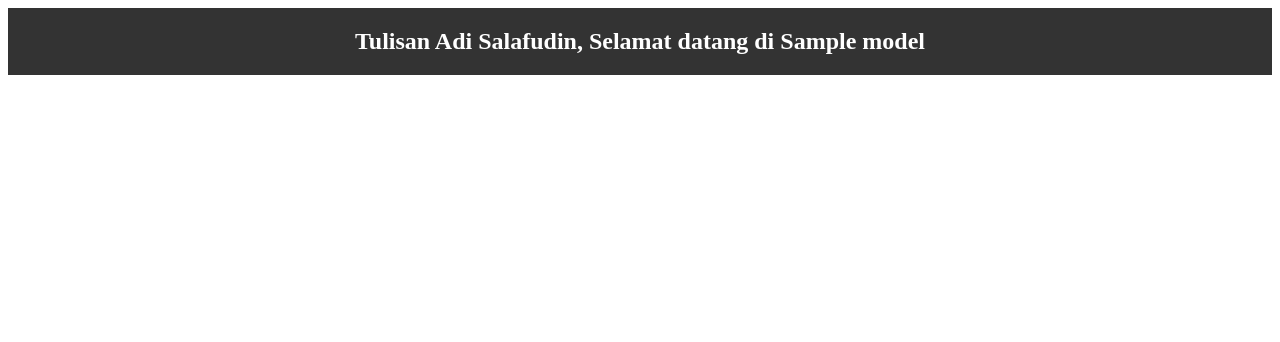
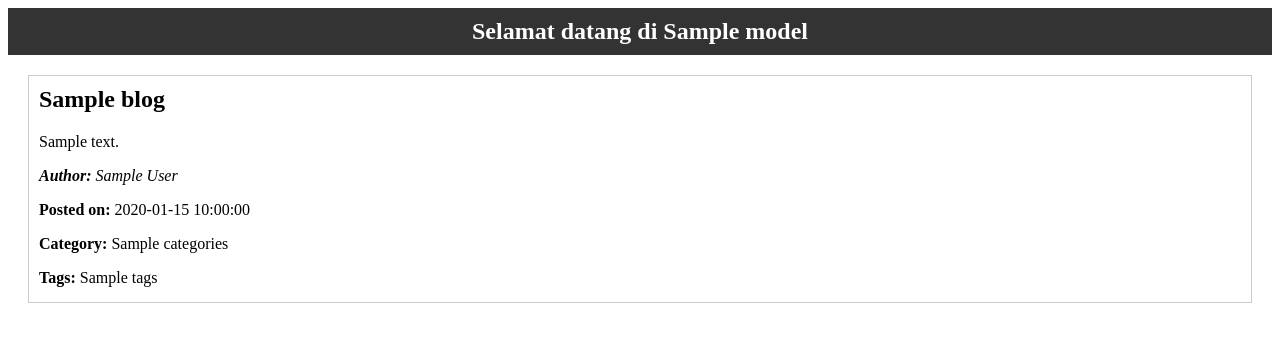
Before and after one commit to AdiSalL/blog.1, a PHP site: template src/View/Home/index.php in a window 1280 px wide. Shown: the top 342 px of the page. Run offline with PHP 8.4, Linux system fonts and the light colour scheme; the template is opened without the code that fills it: most values are stand-ins (such as "Sample title", 1, 10 or a date in 2020).

Commit message:
blog content

```diff
--- a/public/index.php
+++ b/public/index.php
@@ -7,7 +7,7 @@ use Pc\Blogapp\Controller\BlogController;
 
 
 Router::add("GET", "/", HomeController::class , "index");
-Router::add("GET", "/post", BlogController::class , "showBlog");
+Router::add("GET", "/post/{id}", BlogController::class , "showBlog");
 
 
 Router::run();
--- a/src/View/Home/index.php
+++ b/src/View/Home/index.php
@@ -3,7 +3,7 @@
 <head>
     <meta charset="UTF-8">
     <meta name="viewport" content="width=device-width, initial-scale=1.0">
-    <title>Document</title>
+    <title><?= htmlspecialchars($model["title"]) ?></title>
     <style>
         nav {
             background-color: #333;
@@ -11,18 +11,58 @@
             justify-content: center;
             align-items: center;
             width: 100%;
-
+            padding: 10px 0;
         }
 
         nav h1 {
             color: white;
+            text-align: center;
+            margin: 0;
+        }
+
+        .content {
+            padding: 20px;
+        }
+
+        .blog-post {
+            border: 1px solid #ccc;
+            padding: 10px;
+            margin-bottom: 20px;
+        }
+
+        .blog-post h2 {
+            margin-top: 0;
+        }
+
+        .blog-post p {
+            margin-bottom: 5px;
+        }
+
+        .blog-post .author {
+            font-style: italic;
         }
     </style>
 </head>
 <body>
     <nav>
-        <h1>Tulisan Adi Salafudin, Selamat datang di <?= $model["title"]?></h1>
+        <h1>Selamat datang di <?= htmlspecialchars($model["title"]) ?></h1>
+    </nav>
 
-    </nav>
+    <div class="content">
+        <?php if (!empty($model["blogs"])): ?>
+            <?php foreach ($model["blogs"] as $blog): ?>
+                <div class="blog-post">
+                    <h2><?= htmlspecialchars($blog->title) ?></h2>
+                    <p><?= htmlspecialchars($blog->content) ?></p>
+                    <p class="author"><strong>Author:</strong> <?= htmlspecialchars($blog->author) ?></p>
+                    <p><strong>Posted on:</strong> <?= htmlspecialchars($blog->created_at) ?></p>
+                    <p><strong>Category:</strong> <?= htmlspecialchars($blog->categories) ?></p>
+                    <p><strong>Tags:</strong> <?= htmlspecialchars($blog->tags) ?></p>
+                </div>
+            <?php endforeach; ?>
+        <?php else: ?>
+            <p>No blog posts available.</p>
+        <?php endif; ?>
+    </div>
 </body>
 </html>
```
Also changed, not shown: src/Repository/BlogRepository.php (+6 -6 lines).
